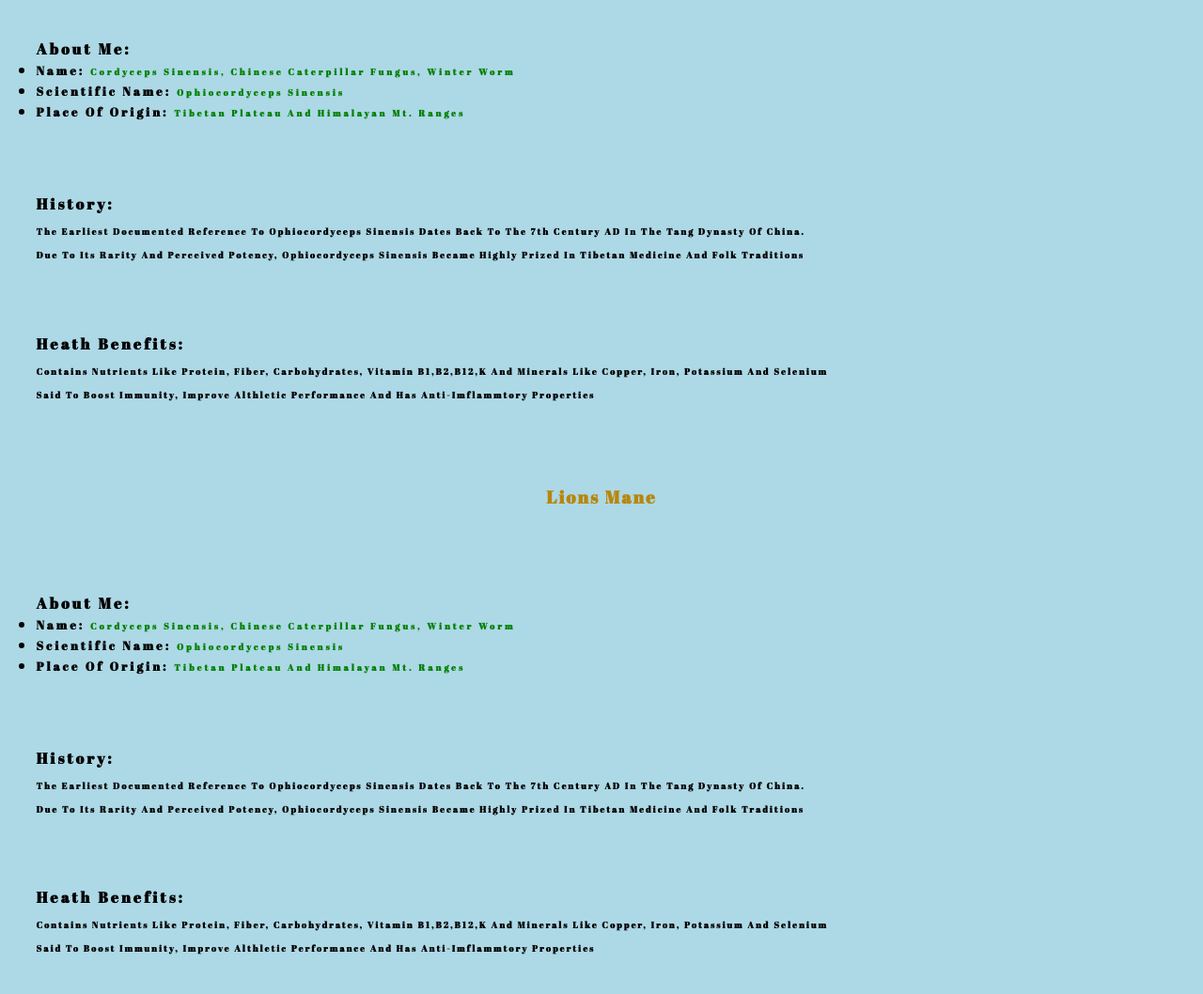
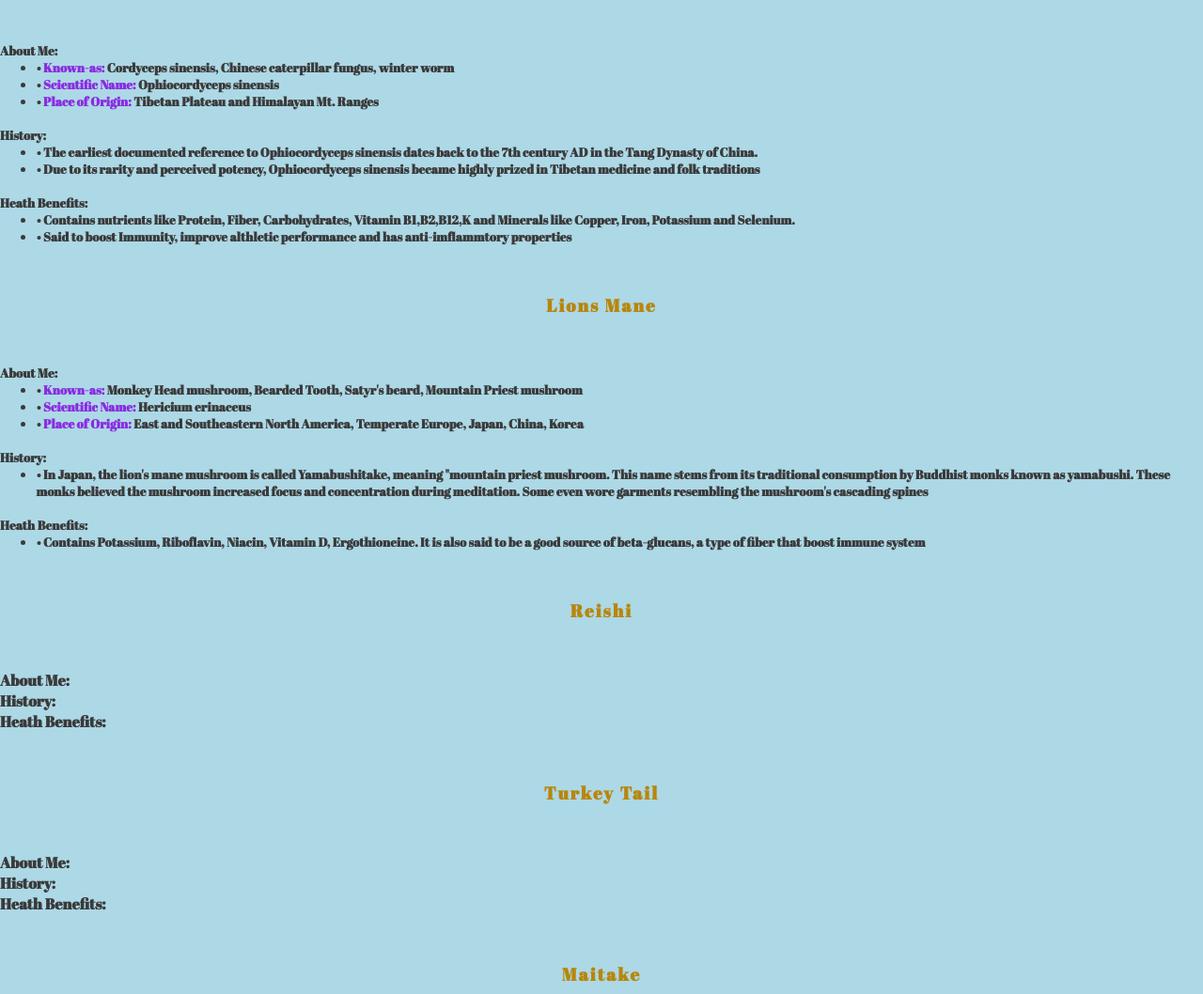
Before and after one commit to hsjoi0214/mushroom_stories, a plain HTML site: page learn.html in a window 1280 px wide. Shown: the part 619-1677 px from the top of the page at 94% size. Drawn offline with Linux system fonts and the light colour scheme.

Commit message:
added 3 sections to learn.html and styled em

```diff
--- a/css/style.css
+++ b/css/style.css
@@ -655,9 +655,9 @@ details summary:hover {
   text-align: center;
 }
 
-.learnmore-main h5 {
+.learnmore-main p {
   color: darkred;
-  text-transform: capitalize;
+  text-transform: uppercase;
   letter-spacing: 2px;
   flex: 1 0 auto;
   text-align: center;
@@ -673,26 +673,11 @@ details summary:hover {
   padding: 4%;
 }
 
-.learnmore-main h4 {
-  color: black;
-  letter-spacing: 3px;
-  text-transform: capitalize;
-  padding: 3%;
+.learnmore-main h5 ul li {
+margin-left: 3%;
 }
 
-.learnmore-main p {
-  color: black;
-  letter-spacing: 2px;
-  font-size: 60%;
-  padding-top: 1%;
-}
-
-.learnlabel {
-  color: black;
-  font-size: 80%;
-}
-
-.learncontent {
-  color: green;
-  font-size: 60%;
-}
+.learnmore-main h5 ul li span {
+  font-size: 100%;
+  color: blueviolet;
+  }
--- a/learn.html
+++ b/learn.html
@@ -28,77 +28,75 @@
     <main class="learnmore-main">
         <h2>Learn More</h2>
         <article>
-            <h5>Beneath the sunlit tapestry, a hidden kingdom thrives, a silent symphony sung by unseen threads. For a
+            <p>Beneath the sunlit tapestry, a hidden kingdom thrives, a silent symphony sung by unseen threads. For a
                 billion years, we've walked separate paths, yet bound by an ancient pact. Mushrooms, the fleeting jewels
                 on the mycelial crown, whisper tales of interconnection, a vibrant web coursing through the earth's
                 veins. Though unseen, their silent labor sustains life, weaving a tapestry of resilience and reminding
                 us of the unseen forces shaping our vibrant world.<br><br>
-            </h5>
+            </p>
             <section id="section01">
                 <h3>Cordeceps</h3>
-                <h4>About Me:
+                <h5>About Me:
                     <ul>
-                        <li>
-                            <span class="learnlabel">Name:</span>
-                            <span class="learncontent">Cordyceps sinensis, Chinese caterpillar fungus, winter
-                                worm</span>
+                        <li>&bull; <span>Known-as:</span> Cordyceps sinensis, Chinese caterpillar fungus, winter worm
                         </li>
-                        <li>
-                            <span class="learnlabel">Scientific Name:</span>
-                            <span class="learncontent">Ophiocordyceps sinensis</span>
-                        </li>
-                        <li>
-                            <span class="learnlabel">Place of Origin:</span>
-                            <span class="learncontent">Tibetan Plateau and Himalayan Mt. Ranges</span>
+                        <li>&bull; <span>Scientific Name: </span> Ophiocordyceps sinensis</li>
+                        <li>&bull; <span>Place of Origin: </span> Tibetan Plateau and Himalayan Mt. Ranges</li>
+                    </ul><br>
+                </h5>
+                <h5>History:
+                    <ul>
+                        <li>&bull; The earliest documented reference to Ophiocordyceps sinensis dates back to the 7th
+                            century
+                            AD in
+                            the
+                            Tang Dynasty of China.</li>
+                        <li>&bull; Due to its rarity and perceived potency, Ophiocordyceps sinensis became highly prized
+                            in
+                            Tibetan
+                            medicine and folk traditions</li>
+                    </ul><br>
+                </h5>
+                <h5>Heath Benefits:
+                    <ul>
+                        <li>&bull; Contains nutrients like Protein, Fiber, Carbohydrates, Vitamin B1,B2,B12,K and
+                            Minerals like
+                            Copper, Iron, Potassium and Selenium.</li>
+                        <li>&bull; Said to boost Immunity, improve althletic performance and has anti-imflammtory
+                            properties
                         </li>
                     </ul>
-                </h4>
-                <h4>History:
-                    <p>The earliest documented reference to Ophiocordyceps sinensis dates back to the 7th century AD in
-                        the
-                        Tang Dynasty of China.</p>
-                    <p>Due to its rarity and perceived potency, Ophiocordyceps sinensis became highly prized in Tibetan
-                        medicine and folk traditions</p>
-                </h4>
-                <h4>Heath Benefits:
-                    <p>Contains nutrients like Protein, Fiber, Carbohydrates, Vitamin B1,B2,B12,K and Minerals like
-                        Copper, Iron, Potassium and Selenium</p>
-                    <p>Said to boost Immunity, improve althletic performance and has anti-imflammtory properties</p>
-                </h4>
+                </h5>
             </section>
 
             <section id="section02">
                 <h3>Lions Mane</h3>
-                <h4>About Me:
+                <h5>About Me:
                     <ul>
-                        <li>
-                            <span class="learnlabel">Name:</span>
-                            <span class="learncontent">Cordyceps sinensis, Chinese caterpillar fungus, winter
-                                worm</span>
-                        </li>
-                        <li>
-                            <span class="learnlabel">Scientific Name:</span>
-                            <span class="learncontent">Ophiocordyceps sinensis</span>
-                        </li>
-                        <li>
-                            <span class="learnlabel">Place of Origin:</span>
-                            <span class="learncontent">Tibetan Plateau and Himalayan Mt. Ranges</span>
-                        </li>
+                        <li>&bull; <span>Known-as: </span> Monkey Head mushroom, Bearded Tooth, Satyr's beard,
+                            Mountain Priest mushroom</li>
+                        <li>&bull; <span>Scientific Name: </span> Hericium erinaceus</li>
+                        <li>&bull; <span>Place of Origin: </span> East and Southeastern North America, Temperate
+                            Europe, Japan, China, Korea</li>
+                    </ul><br>
+                </h5>
+                <h5>History:
+                    <ul>
+                        <li>&bull; In Japan, the lion's mane mushroom is called Yamabushitake, meaning "mountain priest
+                            mushroom. This name stems from its traditional consumption by Buddhist monks known as
+                            yamabushi. These
+                            monks believed the mushroom increased focus and concentration during meditation. Some even
+                            wore
+                            garments resembling the mushroom's cascading spines</li>
+                    </ul><br>
+                </h5>
+                <h5>Heath Benefits:
+                    <ul>
+                        <li>&bull; Contains Potassium, Riboflavin, Niacin, Vitamin D, Ergothioneine. It is also said to
+                            be a good
+                            source of beta-glucans, a type of fiber that boost immune system</li>
                     </ul>
-                </h4>
-                </h4>
-                <h4>History:
-                    <p>The earliest documented reference to Ophiocordyceps sinensis dates back to the 7th century AD in
-                        the
-                        Tang Dynasty of China.</p>
-                    <p>Due to its rarity and perceived potency, Ophiocordyceps sinensis became highly prized in Tibetan
-                        medicine and folk traditions</p>
-                </h4>
-                <h4>Heath Benefits:
-                    <p>Contains nutrients like Protein, Fiber, Carbohydrates, Vitamin B1,B2,B12,K and Minerals like
-                        Copper, Iron, Potassium and Selenium</p>
-                    <p>Said to boost Immunity, improve althletic performance and has anti-imflammtory properties</p>
-                </h4>
+                </h5>
             </section>
 
             <section id="section03">
```
